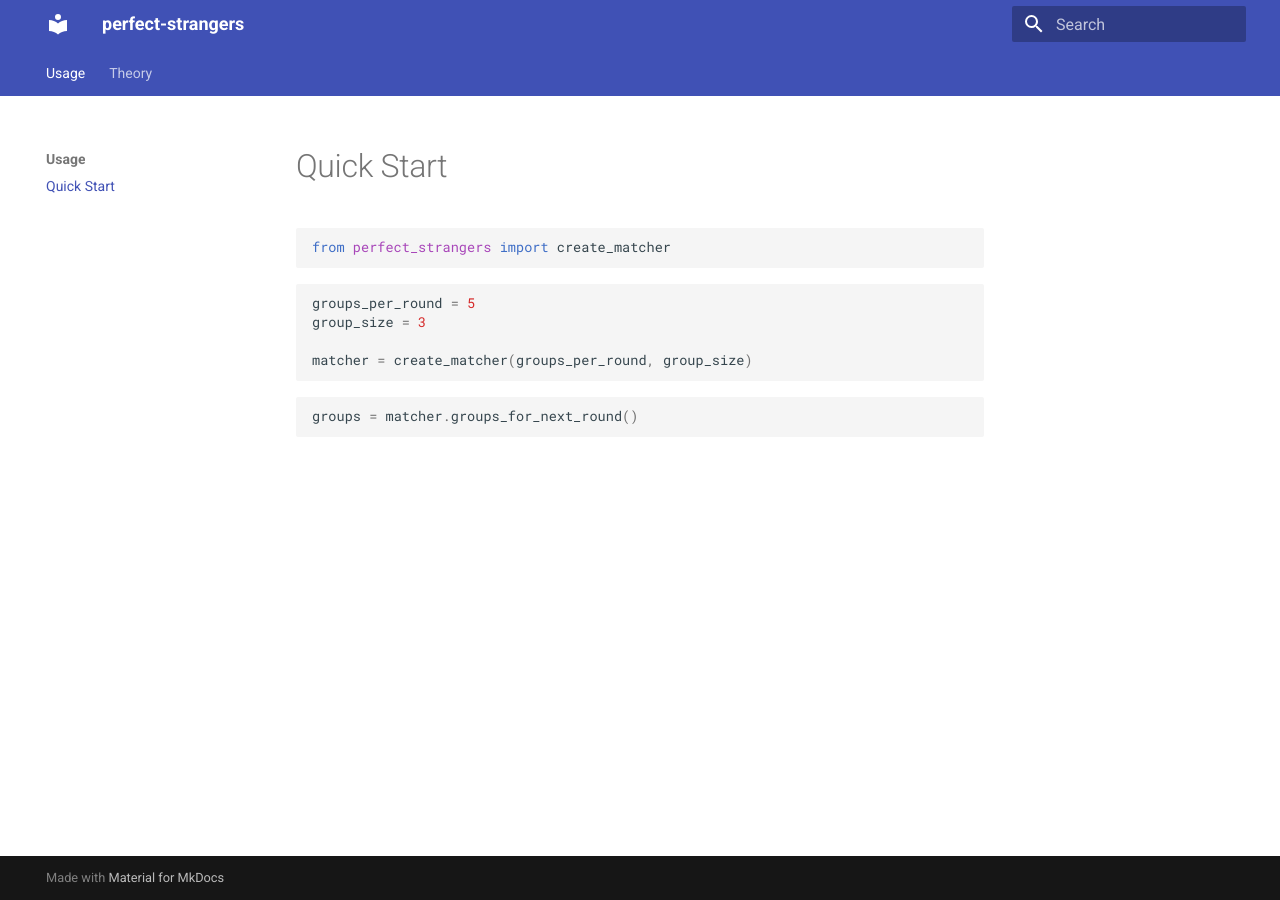
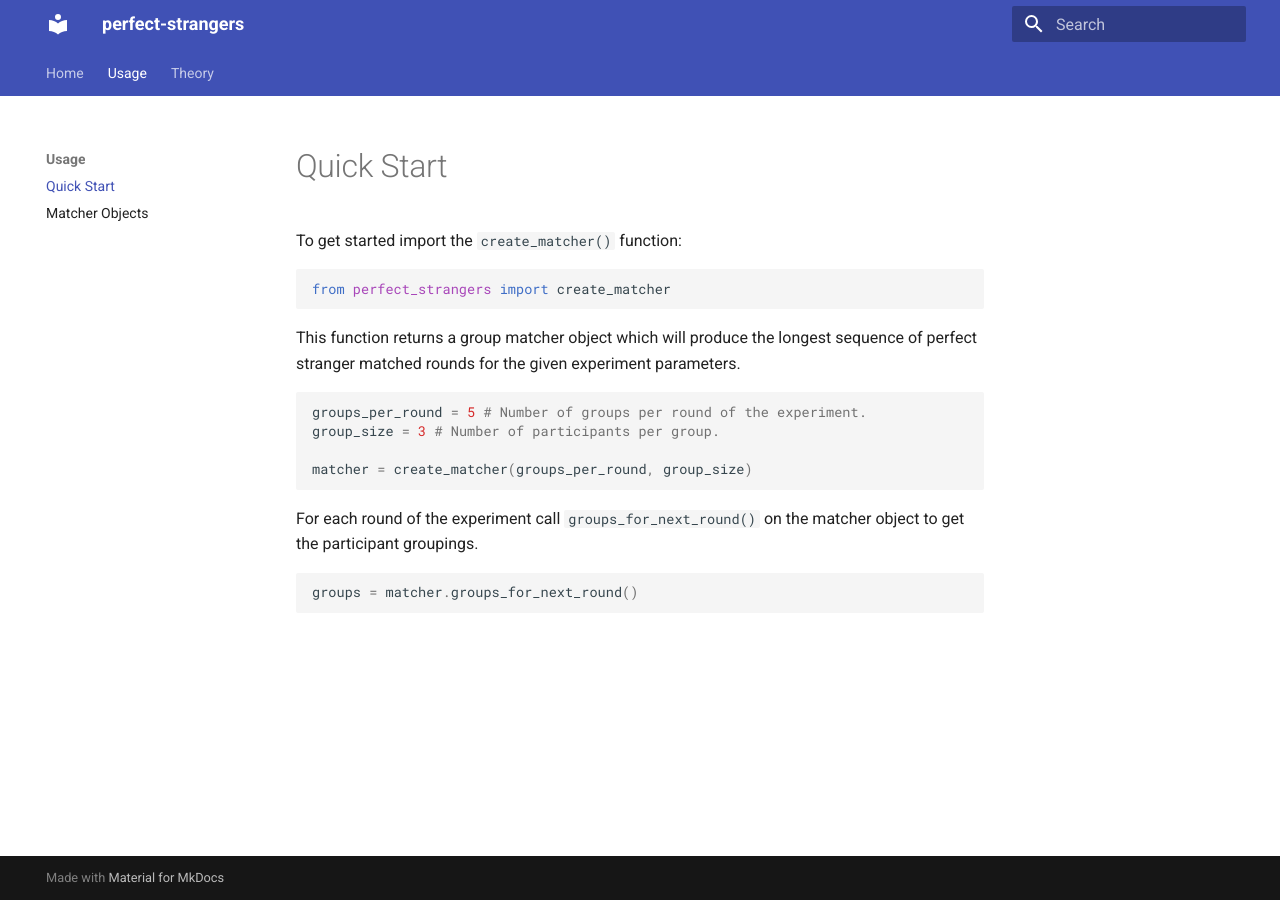
Before and after one commit to seanlikeskites/perfect-strangers, an MkDocs documentation site: the page built from docs/usage/quick_start.md, in a window 1280 px wide. Built offline with MkDocs 1.6.1 and Material for MkDocs 9.7.7, drawn with Linux system fonts in a browser that asks for light colours.

Commit message:
more docs

````diff
--- a/docs/usage/quick_start.md
+++ b/docs/usage/quick_start.md
@@ -1,16 +1,22 @@
 # Quick Start
+To get started import the `create_matcher()` function:
 
 ```Python
 from perfect_strangers import create_matcher
 ```
 
+This function returns a group matcher object which will produce the longest sequence of perfect stranger matched rounds for
+the given experiment parameters.
+
 ```Python
-groups_per_round = 5
-group_size = 3
+groups_per_round = 5 # Number of groups per round of the experiment.
+group_size = 3 # Number of participants per group.
 
 matcher = create_matcher(groups_per_round, group_size)
 ```
 
+For each round of the experiment call `groups_for_next_round()` on the matcher object to get the participant groupings.
+
 ```Python
 groups = matcher.groups_for_next_round()
 ```
--- a/mkdocs.yml
+++ b/mkdocs.yml
@@ -1,8 +1,10 @@
 site_name: perfect-strangers
 
 nav:
+  - Home: index.md
   - Usage:
     - usage/quick_start.md
+    - usage/matcher_objects.md
   - Theory:
     - theory/overview.md
     - theory/kirkman.md
--- a/src/perfect_strangers/__init__.py
+++ b/src/perfect_strangers/__init__.py
@@ -18,7 +18,7 @@ def create_matcher(groups_per_round: int, group_size: int) -> BaseMatcher:
     :param groups_per_round: The number of groups per round of the experiment.
     :param group_size: The number of participants in each group.
 
-    :return:
+    :return: A matcher object of a type which inherits from [`BaseMatcher`][perfect_strangers.BaseMatcher].
     """
     if group_size == 2:
         return RoundRobinMatcher(groups_per_round)
````
Also changed, not shown: docs/index.md (added, +1 -0 lines), docs/usage/matcher_objects.md (added, +15 -0 lines), 2 other files.
